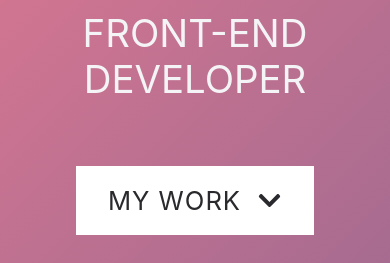
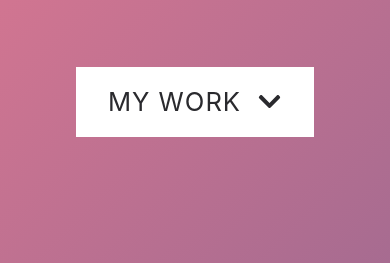
Before and after one commit to riz-l/personal-website, a React (Create React App) app: page / in a window 390 px wide. Shown: the part 423-686 px from the top of the page. Built offline with nearby package versions, Linux system fonts and the light colour scheme.

Commit message:
MASTER: Added responsive features

```diff
--- a/src/components/Button/Button.elements.js
+++ b/src/components/Button/Button.elements.js
@@ -8,7 +8,6 @@ export const Container = styled.div`
   cursor: pointer;
   display: flex;
   justify-content: center;
-  margin-top: 4rem;
   padding: 1.2rem 2rem;
   transition: all 150ms linear;
 
@@ -18,6 +17,11 @@ export const Container = styled.div`
     letter-spacing: 1px;
     text-transform: uppercase;
     transition: all 150ms linear;
+    user-select: none; /* supported by Chrome and Opera */
+    -webkit-user-select: none; /* Safari */
+    -khtml-user-select: none; /* Konqueror HTML */
+    -moz-user-select: none; /* Firefox */
+    -ms-user-select: none; /* Internet Explorer/Edge */
   }
 
   & svg {
--- a/src/components/GalleryItem/GalleryItem.elements.js
+++ b/src/components/GalleryItem/GalleryItem.elements.js
@@ -57,6 +57,11 @@ export const Text = styled.div`
   text-transform: uppercase;
   transition: background 150ms linear, color 150ms linear,
     border-radius 300ms linear;
+  user-select: none; /* supported by Chrome and Opera */
+  -webkit-user-select: none; /* Safari */
+  -khtml-user-select: none; /* Konqueror HTML */
+  -moz-user-select: none; /* Firefox */
+  -ms-user-select: none; /* Internet Explorer/Edge */
 
   &:hover {
     color: ${(props) => props.theme.colors.global.highlightPrimary};
--- a/src/components/Header/Header.elements.js
+++ b/src/components/Header/Header.elements.js
@@ -49,6 +49,11 @@ export const LightLabel = styled.span`
   letter-spacing: 1px;
   margin-left: 1rem;
   text-transform: uppercase;
+  user-select: none; /* supported by Chrome and Opera */
+  -webkit-user-select: none; /* Safari */
+  -khtml-user-select: none; /* Konqueror HTML */
+  -moz-user-select: none; /* Firefox */
+  -ms-user-select: none; /* Internet Explorer/Edge */
 
   @media screen and (max-width: 1024px) {
     display: none;
@@ -61,6 +66,11 @@ export const DarkLabel = styled.span`
   color: ${(props) => props.theme.colors.global.textSecondary};
   letter-spacing: 1px;
   text-transform: uppercase;
+  user-select: none; /* supported by Chrome and Opera */
+  -webkit-user-select: none; /* Safari */
+  -khtml-user-select: none; /* Konqueror HTML */
+  -moz-user-select: none; /* Firefox */
+  -ms-user-select: none; /* Internet Explorer/Edge */
 `;
 
 // Element: Right
--- a/src/pages/Home/Home.elements.js
+++ b/src/pages/Home/Home.elements.js
@@ -40,6 +40,10 @@ export const Splash = styled.div`
   height: 84vh;
   transition: all 350ms ease-in-out;
   width: 100%;
+
+  @media screen and (max-height: 618px) {
+    margin-bottom: 8rem;
+  }
 `;
 
 // Element: Heading
@@ -58,20 +62,49 @@ export const Heading = styled.div`
     width: 85%;
   }
 
+  @media screen and (max-width: 648px) {
+    width: 90%;
+  }
+
   & h1 {
     color: ${(props) => props.theme.colors.global.backgroundPrimary};
-    font-size: 6rem;
+    font-size: clamp(3.2rem, 4vw, 6rem);
     font-weight: 600;
     letter-spacing: 4px;
     text-transform: uppercase;
     transition: all 150ms linear;
+
+    @media screen and (max-width: 502px) {
+      letter-spacing: 1px;
+    }
+
+    @media screen and (max-width: 459px) {
+      font-size: 2.6rem;
+    }
+
+    @media screen and (max-width: 376px) {
+      font-size: 2.2rem;
+    }
   }
 
   & span {
     color: ${(props) => props.theme.colors.global.backgroundSecondary};
-    font-size: 2.4rem;
+    font-size: clamp(1.2rem, 4vw, 2rem);
+    margin-bottom: 4rem;
     text-transform: uppercase;
     transition: all 150ms linear;
+
+    @media screen and (max-width: 718px) {
+      font-size: 1.8rem;
+    }
+
+    @media screen and (max-width: 431px) {
+      font-size: 1.4rem;
+    }
+
+    @media screen and (max-height: 371px) {
+      margin-bottom: 1rem;
+    }
   }
 `;
 
```
Also changed, not shown: 1 other file (tests, documents, lock files or other folders).
